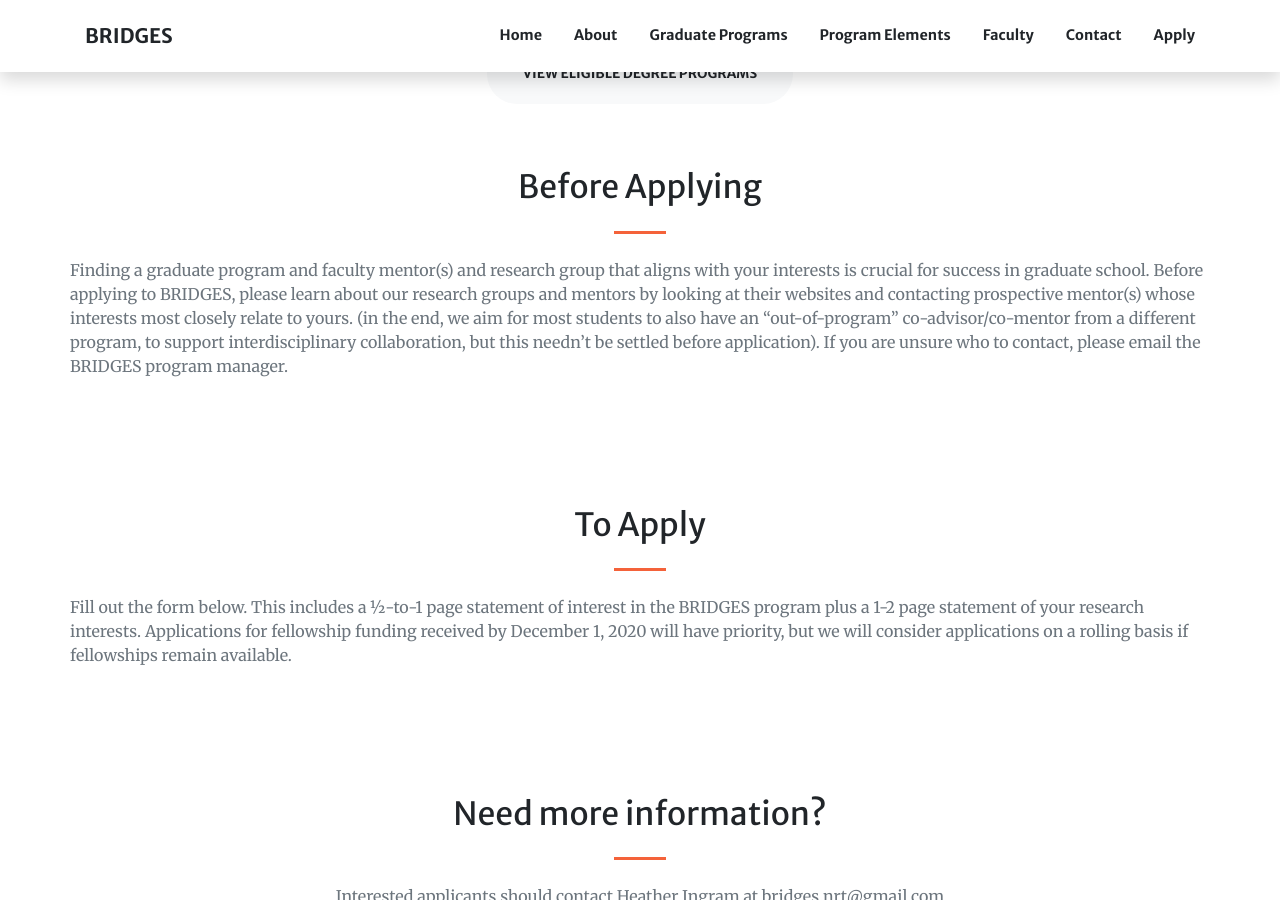
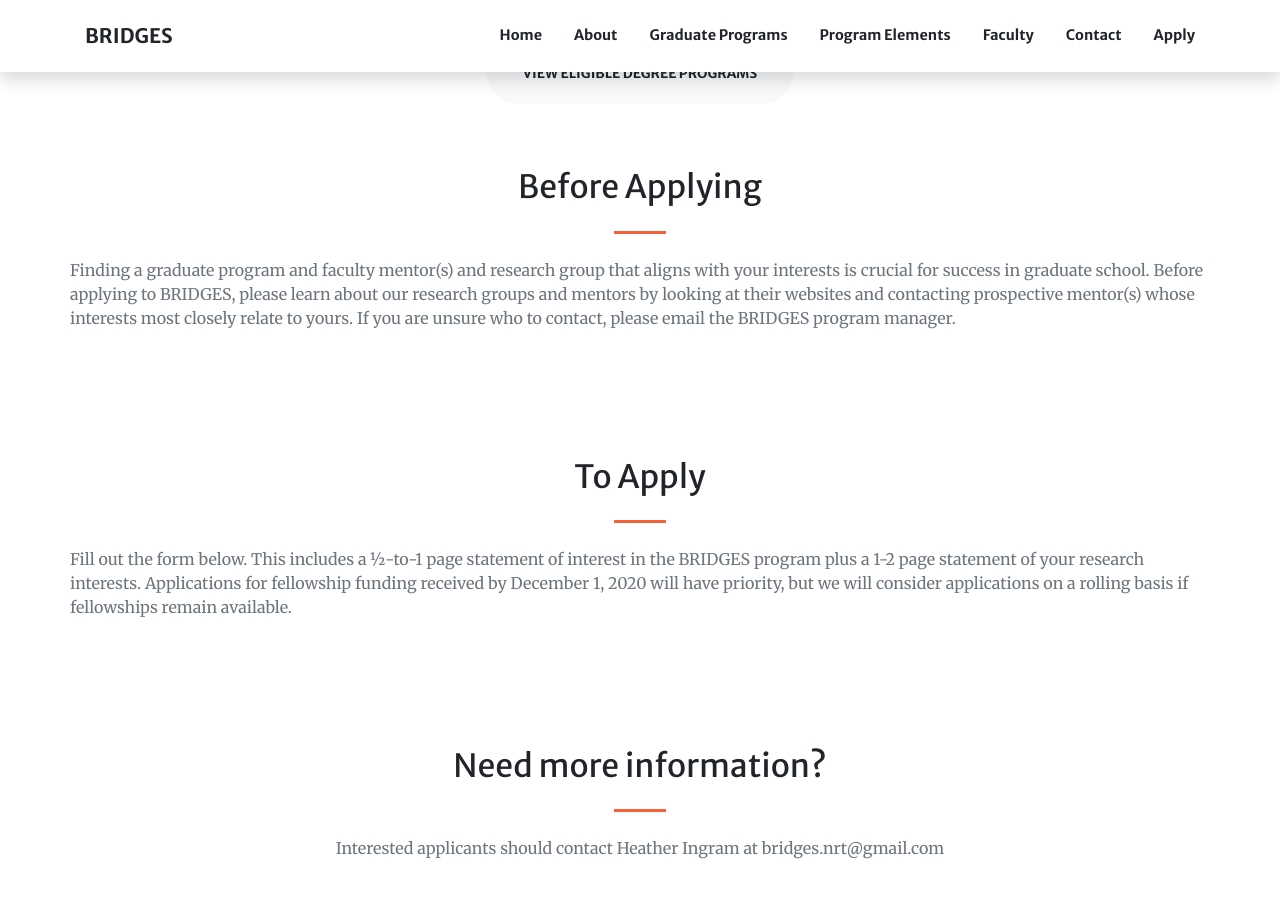
Before and after one commit to ecosystem-genomics/ecosystem-genomics.github.io, a Jekyll site: the page built from how-to-apply.md, in a window 1280 px wide and 900 px high, scrolled down 767 px. Built offline with Jekyll 4.4.1, drawn with Linux system fonts in a browser that asks for light colours; nearby versions of some CDN libraries.

Commit message:
Remove parenthetical text in how to apply

```diff
--- a/how-to-apply.md
+++ b/how-to-apply.md
@@ -37,7 +37,7 @@ sections:
 #  background_style: bg-info
 #  text_style: text-left text-white
   text: >+
-   Finding a graduate program and faculty mentor(s) and research group that aligns with your interests is crucial for success in graduate school. Before applying to BRIDGES, please learn about our research groups and mentors by looking at their websites and contacting prospective mentor(s) whose interests most closely relate to yours. (in the end, we aim for most students to also have an “out-of-program” co-advisor/co-mentor from a different program, to support interdisciplinary collaboration, but this needn’t be settled before application). If you are unsure who to contact, please email the BRIDGES program manager.
+   Finding a graduate program and faculty mentor(s) and research group that aligns with your interests is crucial for success in graduate school. Before applying to BRIDGES, please learn about our research groups and mentors by looking at their websites and contacting prospective mentor(s) whose interests most closely relate to yours. If you are unsure who to contact, please email the BRIDGES program manager.
 
 - type: paragraph.html
   section_id: to-apply
```
